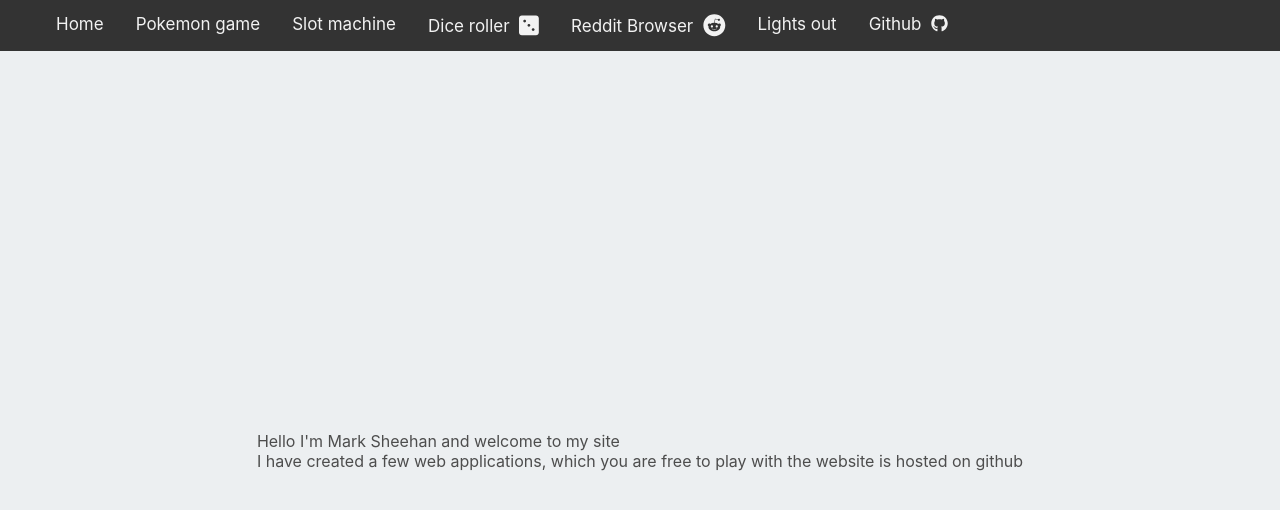
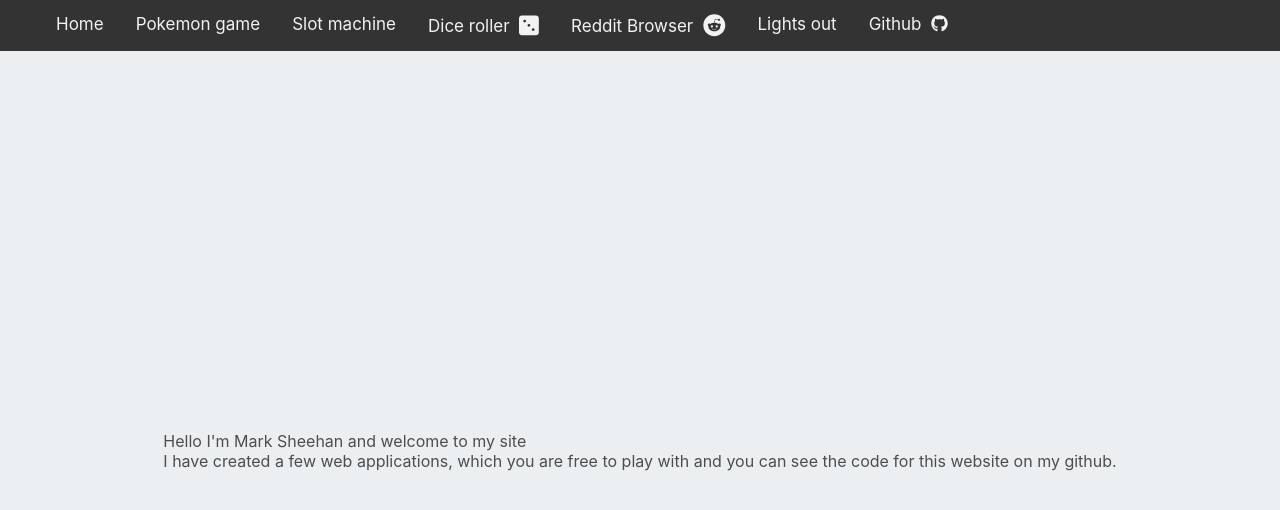
Before and after one commit to mcsheehan/react-and-nextjs, a Next.js app: page / in a window 1280 px wide. Shown: the top 510 px of the page. Built offline with nearby package versions, Linux system fonts and the light colour scheme.

Commit message:
Updated the text on the index page

```diff
--- a/pages/index.tsx
+++ b/pages/index.tsx
@@ -7,7 +7,7 @@ const Home: NextPage = () => {
             <div className={styles.container}>
                 Hello I&apos;m Mark Sheehan and welcome to my site <br/>
                 I have created a few web applications, which you are free to play with
-                the website is hosted on github
+                and you can see the code for this website on my github.
             </div>
         </div>
     )
```
